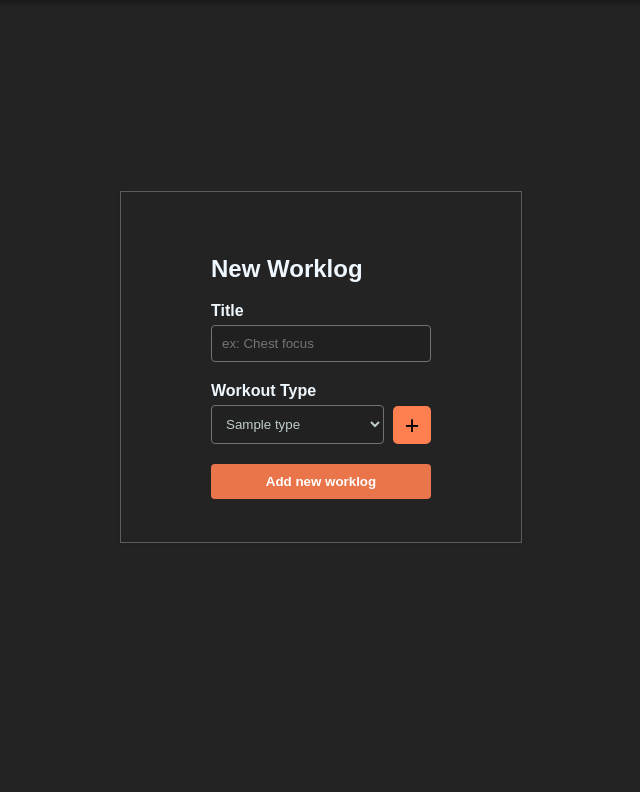
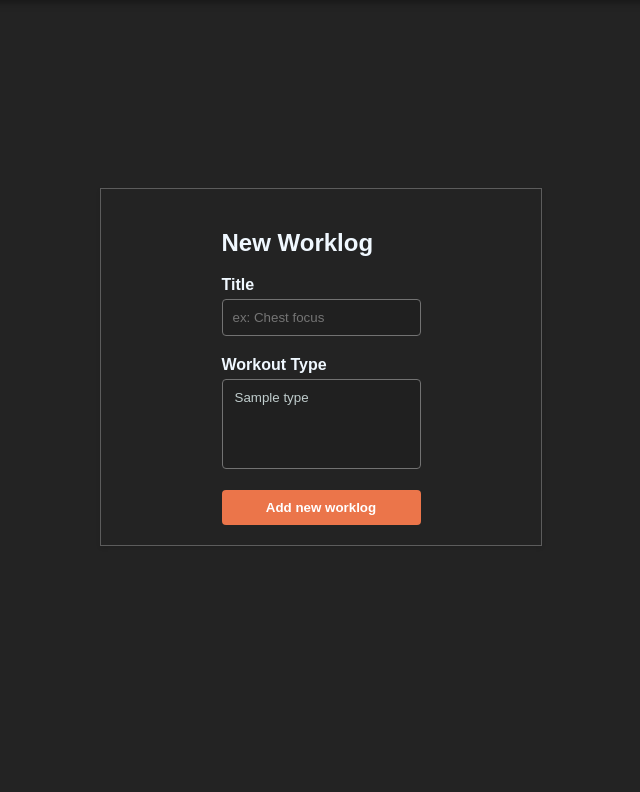
Before and after one commit to jiahaoli0465/Pulse, a Flask app: page /worklogs/new in a window 1280 px wide. Shown: the part 58-850 px from the top of the page, without its empty margins (319-959 px from the left). Run offline with Flask 2, Linux system fonts and the light colour scheme; tables that the repository leaves empty hold one stand-in row (values such as "Sample post"); some libraries are stand-ins or nearby versions.

Commit message:
modified workout type structure, changed input field for workout types, added styling appropriately

```diff
--- a/app.py
+++ b/app.py
@@ -89,6 +89,36 @@ def get_userLogs(user_id):
 
     return jsonify(response)
 
+from flask import jsonify
+
+@app.route('/api/worklog/<int:worklog_id>', methods=['GET'])
+def get_worklog(worklog_id):
+    # Fetch the specific worklog
+    worklog = Worklog.query.get(worklog_id)
+
+    # Check if worklog exists
+    if not worklog:
+        return jsonify({"error": "Worklog not found"}), 404
+
+    # Serialize data
+    worklog_data = {
+        "id": worklog.id,
+        "title": worklog.title,
+        "created_at": worklog.created_at.isoformat(),
+        "friendly_date": worklog.friendly_date,
+        "workout_type": worklog.workout_type.type_name if worklog.workout_type else None,
+        "exercises": [{
+            "name": exercise.name,
+            "sets": [{
+                "set_number": eset.set_number,
+                "weight": eset.weight,
+                "reps": eset.reps
+            } for eset in exercise.exercise_sets]
+        } for exercise in worklog.workout_exercises]
+    }
+
+    # Return the JSON response
+    return jsonify(worklog_data)
 
 
 
@@ -99,23 +129,29 @@ def get_userLogs(user_id):
 def new_worklog():
     form = NewWorkLog()
 
-    # add logic for recommended exercises based on exercise type
     if form.validate_on_submit():
         title = form.title.data
-
-        # workout_type= dict(form.workout_type.choices).get(form.workout_type.data)
-        # type_id = form.workout_type.data
-
-        workout_type_id = form.workout_type.data
+        workout_type_ids = form.workout_type.data  # This will be a list of IDs
         user_id = current_user.id
 
+        # Create a new Worklog instance
+        new_wl = Worklog(title=title, user_id=user_id)
+        db.session.add(new_wl)
+        db.session.flush()  # Flush the session to get the id for the new worklog
 
-        new_wl = Worklog(title = title, workout_type_id = workout_type_id, user_id = user_id)
-        db.session.add(new_wl)
+        # Associate selected workout types with the new worklog
+        for wt_id in workout_type_ids:
+            print(f'attempting to add: {wt_id}')
+            # Assuming you have a relationship setup in the Worklog model for workout_types
+            workout_type = WorkoutType.query.get(wt_id)
+            if workout_type:
+                new_wl.workout_types.append(workout_type)
+
         db.session.commit()
-        return redirect(url_for('make_worklog', wk_id = new_wl.id))
+        return redirect(url_for('make_worklog', wk_id=new_wl.id))
 
     return render_template('worklog/newlog.html', form=form)
+
 
 @app.route('/worklog/<int:wk_id>')
 def make_worklog(wk_id):
--- a/forms.py
+++ b/forms.py
@@ -1,5 +1,5 @@
 from flask_wtf import FlaskForm
-from wtforms import StringField, PasswordField, EmailField, TextAreaField, validators, SelectField, FormField, IntegerField, FloatField
+from wtforms import StringField, PasswordField, EmailField, TextAreaField, validators, SelectField, FormField, IntegerField, FloatField, SelectMultipleField
 from wtforms.validators import InputRequired, Email, Optional, Length
 from models import WorkoutType
 
@@ -35,7 +35,7 @@ class NewWorkLog(FlaskForm):
     """Form for creating a new worklog."""
 
     title = StringField("Title", validators=[InputRequired()])
-    workout_type = SelectField("Workout Type", choices=[], coerce=int)
+    workout_type = SelectMultipleField("Workout Type", choices=[], coerce=int)
 
     def __init__(self, *args, **kwargs):
         super(NewWorkLog, self).__init__(*args, **kwargs)
@@ -48,7 +48,6 @@ class NewWorkLog(FlaskForm):
         for adding a new type.
         """
         workout_types = [(wt.id, wt.type_name) for wt in WorkoutType.query.all()]
-        workout_types.append((0, "Add New Workout Type"))
         return workout_types
 
 class NewExerciseForm(FlaskForm):
--- /dev/null
+++ b/reset_db.py
@@ -0,0 +1,5 @@
+from app import db
+
+db.drop_all()
+
+db.create_all()
--- a/static/worklog/newlog.css
+++ b/static/worklog/newlog.css
@@ -1,33 +1,25 @@
 .container {
     display: flex;
+    flex-direction: column; /* Adjusted for vertical layout */
     width: 400px;
-    height: 350px;
+    max-height: 600px; /* Adjusted for content */
     border: 1px solid grey;
     justify-content: center;
     align-items: center;
     border: 1px solid #5c5c5c;
     box-shadow: 0 2px 4px rgba(0, 0, 0, 0.1);
+    padding: 20px; /* Added padding */
 }
-
-
 
 /* Styling for form labels */
 .form-label {
     display: block;
     margin-bottom: 5px;
     font-weight: bold;
-
 }
 
-
-
-
-
-input:focus,
-textarea:focus,
-select:focus,
-a:focus {
-  outline: none;
+input:focus, textarea:focus, select:focus, a:focus {
+    outline: none;
 }
 
 /* General styling for input fields */
@@ -42,55 +34,33 @@ a:focus {
     color: rgb(192, 205, 205);
     transition: 0.2s ease-in-out;
 }
-.form-control:hover  {
+
+.form-control:hover {
     background-color: #252525;
-
 }
 
-#wk-type {
-    width: 100%;
-    display: flex;
-    flex-direction: row;
-    align-items: center;
-    justify-content: center;
+/* Specific styling for select fields */
+select {
+    background-color: #212121;
+    color: azure;
+    width: 100%; /* Adjusted for full width */
+    padding: 10px; /* Padding for aesthetic */
+    border: 1px solid #727272;
+    border-radius: 4px;
+    height: auto; /* Adjust based on content */
+    box-sizing: border-box;
+    transition: 0.2s ease-in-out;
 }
 
-#wk-type button {
-    background-color: coral;
-    border: none;
-    width: 38px;
-    height: 38px;
-    border-radius: 5px;
-    margin: 0;
-    transition: 0.2s ease-in-out;
-    margin-inline: 0;
-    transform: translateY(2px);
-    font-size: 25px;
-    font-weight: 300;
+select:hover {
+    background-color: #252525;
 }
-
-
-#wk-type button:hover {
-    background-color: rgb(255, 100, 80);
-    color: white;
-
-
-}
-select {
-    background-color: #212121 !important;
-    color: azure;
-    width: 95% !important;
-}
-
-
 
 /* Styling for the submit button */
 .btn {
     width: 100%;
     padding: 10px;
-
-
-    background-color: rgb(235, 117, 74); /* Blue color */
+    background-color: rgb(235, 117, 74); /* Button color */
     color: white;
     border: none;
     border-radius: 4px;
@@ -100,7 +70,7 @@ select {
 }
 
 .btn:hover {
-    background-color: #d96f65; /* Darker blue on hover */
+    background-color: #d96f65; /* Darker color on hover */
 }
 
 /* Style for error messages */
--- a/static/worklog/newlog.js
+++ b/static/worklog/newlog.js
@@ -4,10 +4,18 @@ const workoutTypeSelect = document.getElementById("workout_type")
 
 workoutTypeSelect.addEventListener("input", updateWorkoutType)
 
-const newTypeBtn = document.querySelector('#newTypeBtn')
-newTypeBtn.addEventListener('click', function(e) {
+$("select").mousedown(function(e){
     e.preventDefault();
-})
+
+		var select = this;
+    var scroll = select.scrollTop;
+
+    e.target.selected = !e.target.selected;
+
+    setTimeout(function(){select.scrollTop = scroll;}, 0);
+
+    $(select).focus();
+}).mousemove(function(e){e.preventDefault()});
 
 function updateWorkoutType(){
     console.log("type changed")
--- a/templates/worklog/newlog.html
+++ b/templates/worklog/newlog.html
@@ -1,5 +1,7 @@
 {% extends 'base.html' %}
 {% block content %}
+<script src="https://ajax.googleapis.com/ajax/libs/jquery/3.7.1/jquery.min.js"></script>
+
 
 
 <div class="page">
@@ -36,7 +38,6 @@
                     {{ form.workout_type.label(class="form-label") }}
                     {{ form.workout_type(class="form-control") }}
                 </div>
-                <button id="newTypeBtn">+</button>
             </div>
 
 
```
Also changed, not shown: models.py (+11 -2 lines), seed_workout_type.py (+38 -30 lines), static/worklog/worklog.css (+10 -0 lines), templates/worklog/worklog.html (+6 -1 lines).
